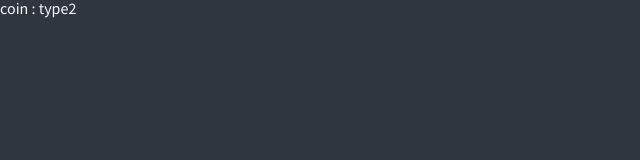
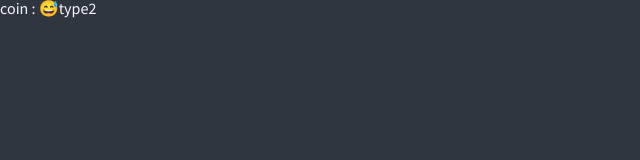
Before and after one commit to yurim-hgr/criptoPractice, a React (Create React App) app: page /type2 in a window 1280 px wide. Shown: the top 160 px of the page, without its empty margins (0-640 px from the left). Built offline with nearby package versions, Linux system fonts and the light colour scheme.

Commit message:
이모지

```diff
--- a/src/routes/Coin.tsx
+++ b/src/routes/Coin.tsx
@@ -1,12 +1,11 @@
 import { useParams } from "react-router-dom";
 
-interface RouteParams{
-    coinId: string;
+interface RouteParams {
+  coinId: string;
 }
 function Coin() {
-    const {coinId} = useParams<RouteParams>();
-    return <div>coin : {coinId}</div>
-
+  const { coinId } = useParams<RouteParams>();
+  return <div>coin : 😅{coinId}</div>;
 }
 
 export default Coin;
```
